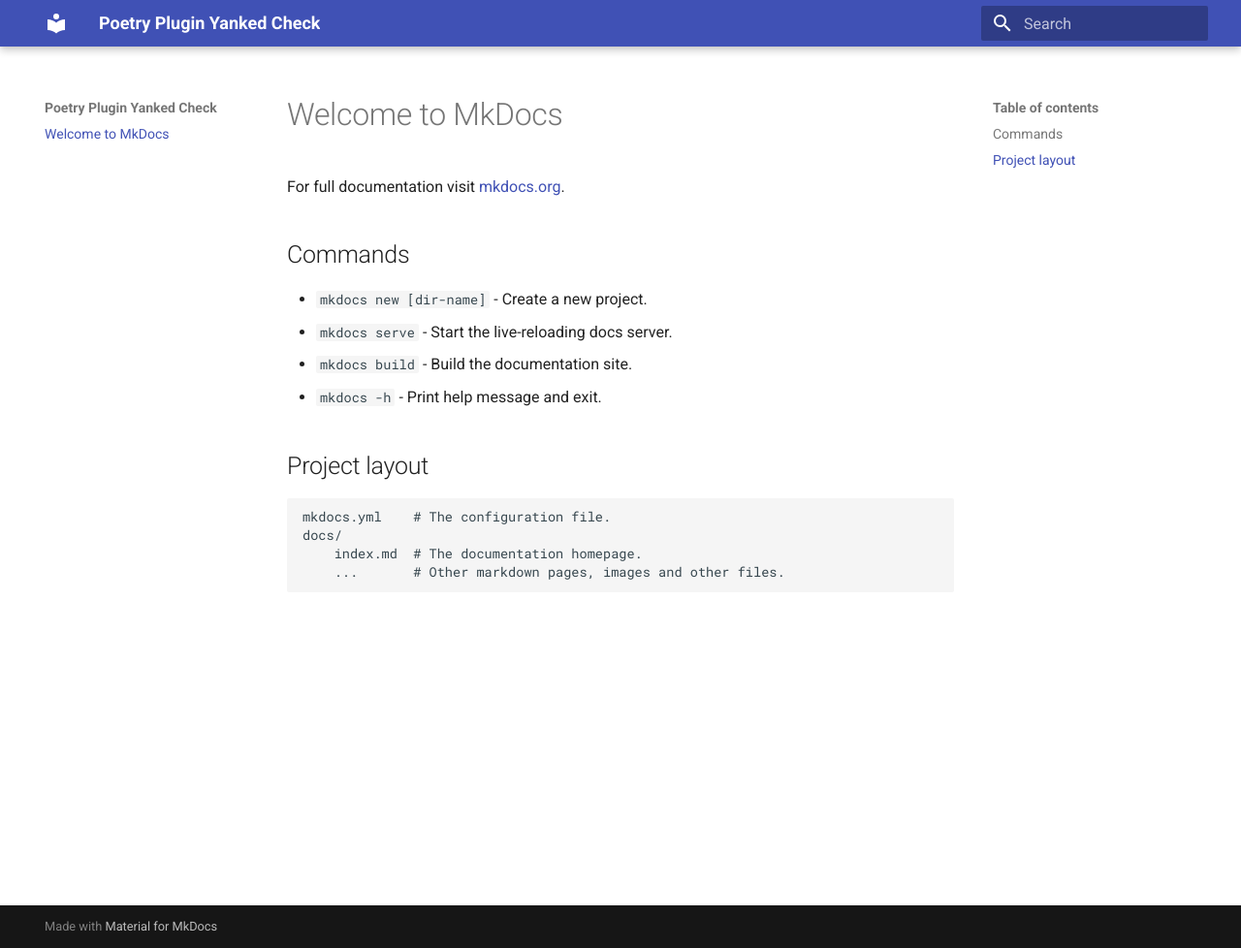
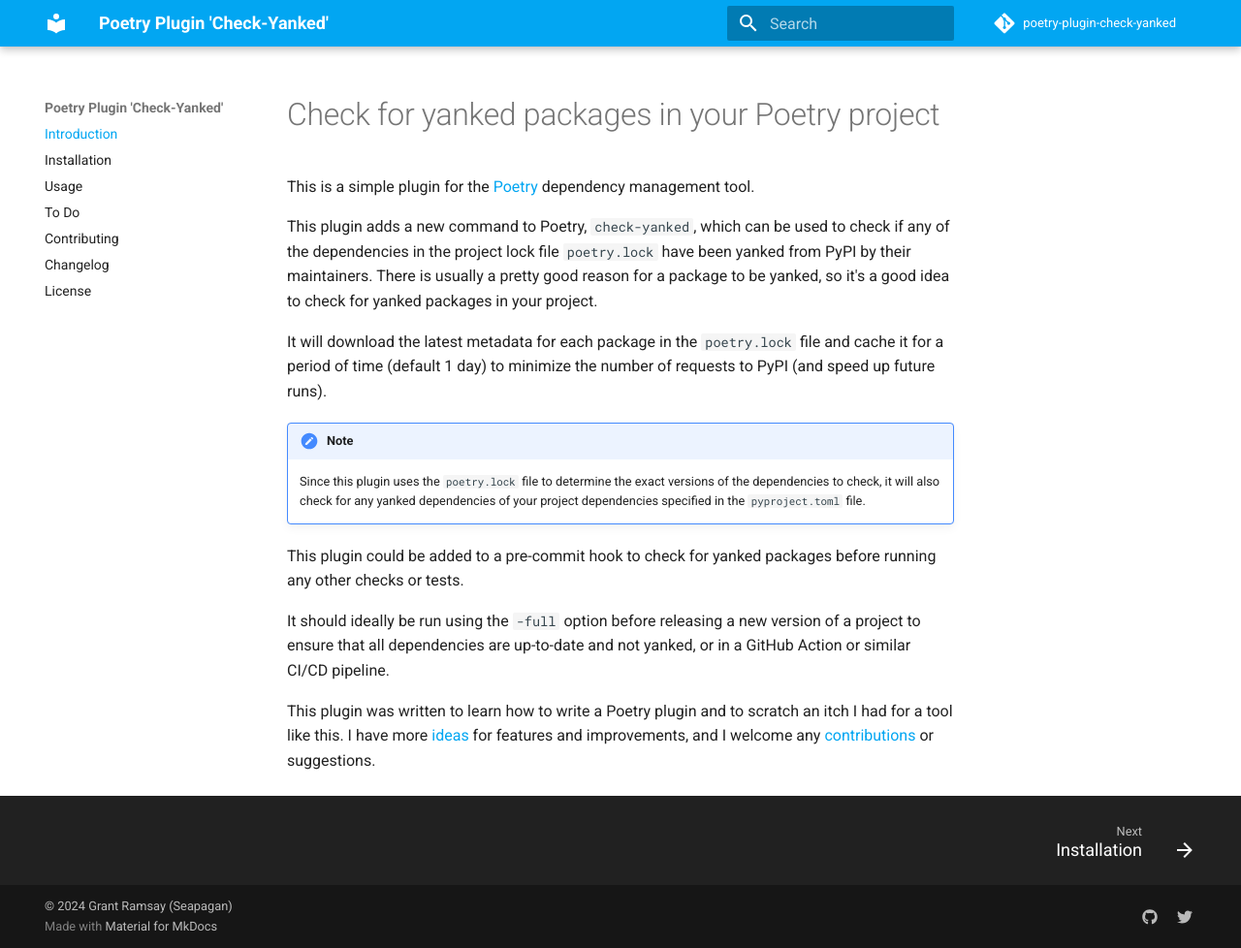
Before and after one commit to seapagan/poetry-plugin-check-yanked, an MkDocs documentation site: the page built from docs/index.md, in a window 1280 px wide and 978 px high. Shown: the whole window at 97% size. Built offline with MkDocs 1.6.1 and Material for MkDocs 9.7.7, drawn with Linux system fonts in a browser that asks for light colours; comment, search, counter and statistics services are not loaded.

Commit message:
add a basic documentation site (#7)

```diff
--- a/.pre-commit-config.yaml
+++ b/.pre-commit-config.yaml
@@ -22,7 +22,7 @@
     hooks:
       - id: pymarkdown
         exclude: .github/|CHANGELOG
-        args: [-d, "MD046", scan]
+        args: [scan]
 
   - repo: https://github.com/pre-commit/mirrors-mypy
     rev: "v1.10.0"
--- a/docs/index.md
+++ b/docs/index.md
@@ -1,17 +1,32 @@
-# Welcome to MkDocs
+# Check for yanked packages in your Poetry project
 
-For full documentation visit [mkdocs.org](https://www.mkdocs.org).
+This is a simple plugin for the [Poetry](https://python-poetry.org/) dependency
+management tool.
 
-## Commands
+This plugin adds a new command to Poetry, `check-yanked`, which can be used to
+check if any of the dependencies in the project lock file `poetry.lock` have
+been yanked from PyPI by their maintainers. There is usually a pretty good
+reason for a package to be yanked, so it's a good idea to check for yanked
+packages in your project.
 
-* `mkdocs new [dir-name]` - Create a new project.
-* `mkdocs serve` - Start the live-reloading docs server.
-* `mkdocs build` - Build the documentation site.
-* `mkdocs -h` - Print help message and exit.
+It will download the latest metadata for each package in the `poetry.lock` file
+and cache it for a period of time (default 1 day) to minimize the number of
+requests to PyPI (and speed up future runs).
 
-## Project layout
+!!! note
 
-    mkdocs.yml    # The configuration file.
-    docs/
-        index.md  # The documentation homepage.
-        ...       # Other markdown pages, images and other files.
+    Since this plugin uses the `poetry.lock` file to determine the exact
+    versions of the dependencies to check, it will also check for any yanked
+    dependencies of your project dependencies specified in the `pyproject.toml`
+    file.
+
+This plugin could be added to a pre-commit hook to check for yanked packages
+before running any other checks or tests.
+
+It should ideally be run using the `-full` option before releasing a new version
+of a project to ensure that all dependencies are up-to-date and not yanked, or
+in a GitHub Action or similar CI/CD pipeline.
+
+This plugin was written to learn how to write a Poetry plugin and to scratch an
+itch I had for a tool like this. I have more [ideas](todo.md) for features and
+improvements, and I welcome any [contributions](contributing.md) or suggestions.
--- a/mkdocs.yml
+++ b/mkdocs.yml
@@ -1,9 +1,31 @@
+site_name: Poetry Plugin 'Check-Yanked'
 
-site_name: Poetry Plugin Yanked Check
+repo_url: https://github.com/seapagan/poetry-plugin-check-yanked
+repo_name: poetry-plugin-check-yanked
 
-# default to using the material theme
 theme:
   name: material
+  palette:
+    primary: light-blue
+    accent: blue
+  features:
+    - navigation.footer
+    - content.code.copy
+    - content.code.annotate
+    - navigation.tracking
+    - navigation.indexes
+    - navigation.prune
+    - navigation.top
+    - toc.follow
+
+extra:
+  social:
+    - icon: fontawesome/brands/github
+      link: https://github.com/seapagan
+    - icon: fontawesome/brands/twitter
+      link: https://twitter.com/gnramsay-dev
+
+copyright: © 2024 Grant Ramsay (Seapagan)
 
 # default plugins here are to minify the html, css and js plus enable the search
 # plugin. Adjust to your liking.
@@ -22,8 +44,19 @@
   - admonition
   - pymdownx.snippets
   - pymdownx.superfences
+  - md_in_html
   - pymdownx.highlight
   - attr_list
+  - tables
   - pymdownx.emoji:
       emoji_index: !!python/name:material.extensions.emoji.twemoji
       emoji_generator: !!python/name:material.extensions.emoji.to_svg
+
+nav:
+  - Introduction: index.md
+  - Installation: installation.md
+  - Usage: usage.md
+  - To Do: todo.md
+  - Contributing: contributing.md
+  - Changelog: changelog.md
+  - License: license.md
--- a/pyproject.toml
+++ b/pyproject.toml
@@ -125,7 +125,10 @@
 # cache_expiry = 86400
 
 [tool.pymarkdown]
+plugins.md013.enabled = false
 plugins.md014.enabled = false
+plugins.md040.enabled = false
+plugins.md041.enabled = false
 plugins.md046.enabled = false
 
 [tool.ruff]
```
Also changed, not shown: CHANGELOG.md (+25 -1 lines), README.md (+4 -56 lines), TODO.md (+4 -3 lines), docs/changelog.md (added, +1 -0 lines), docs/contributing.md (added, +1 -0 lines), docs/installation.md (added, +27 -0 lines), docs/license.md (added, +4 -0 lines), docs/todo.md (added, +1 -0 lines), docs/usage.md (added, +41 -0 lines), .markdownlint.json.
